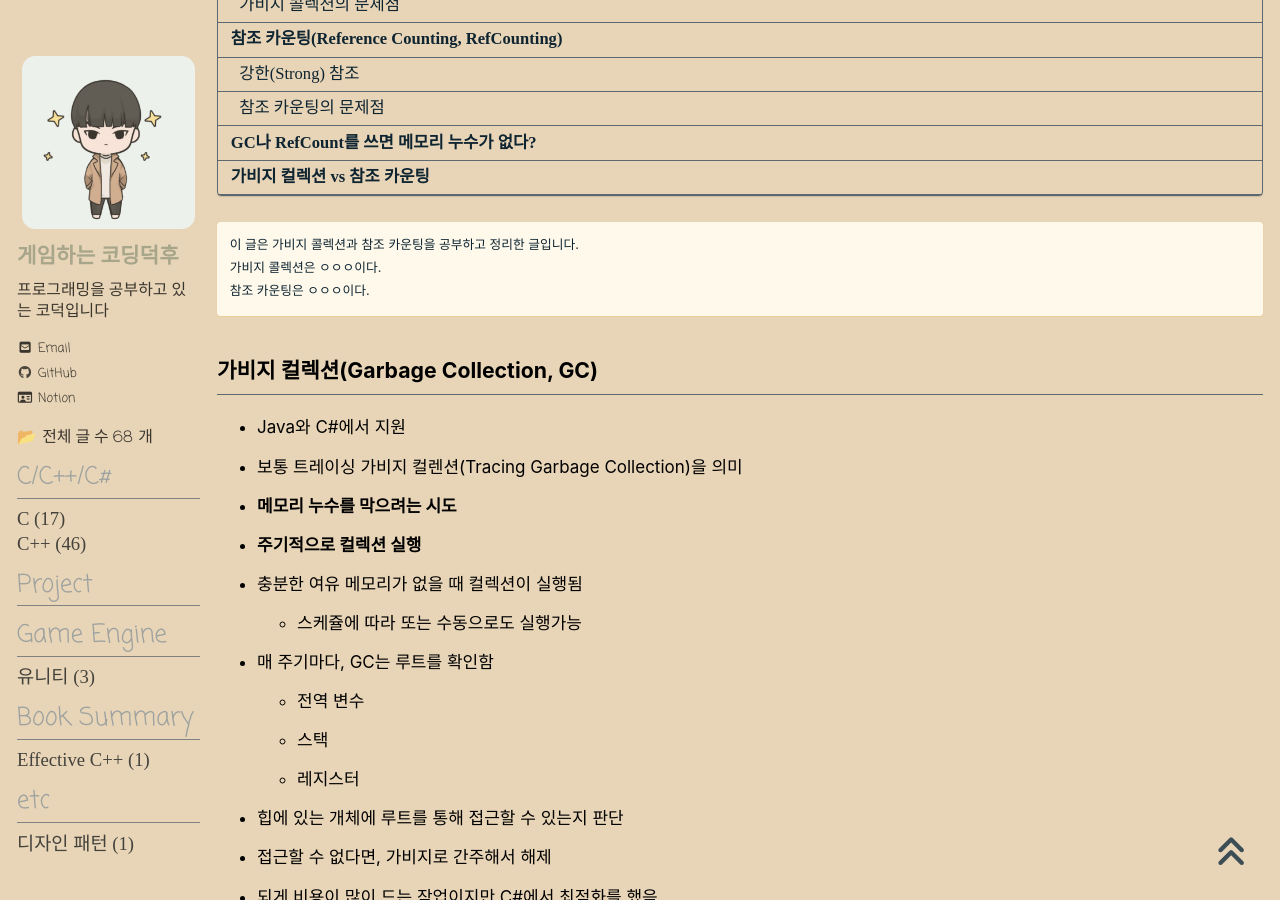
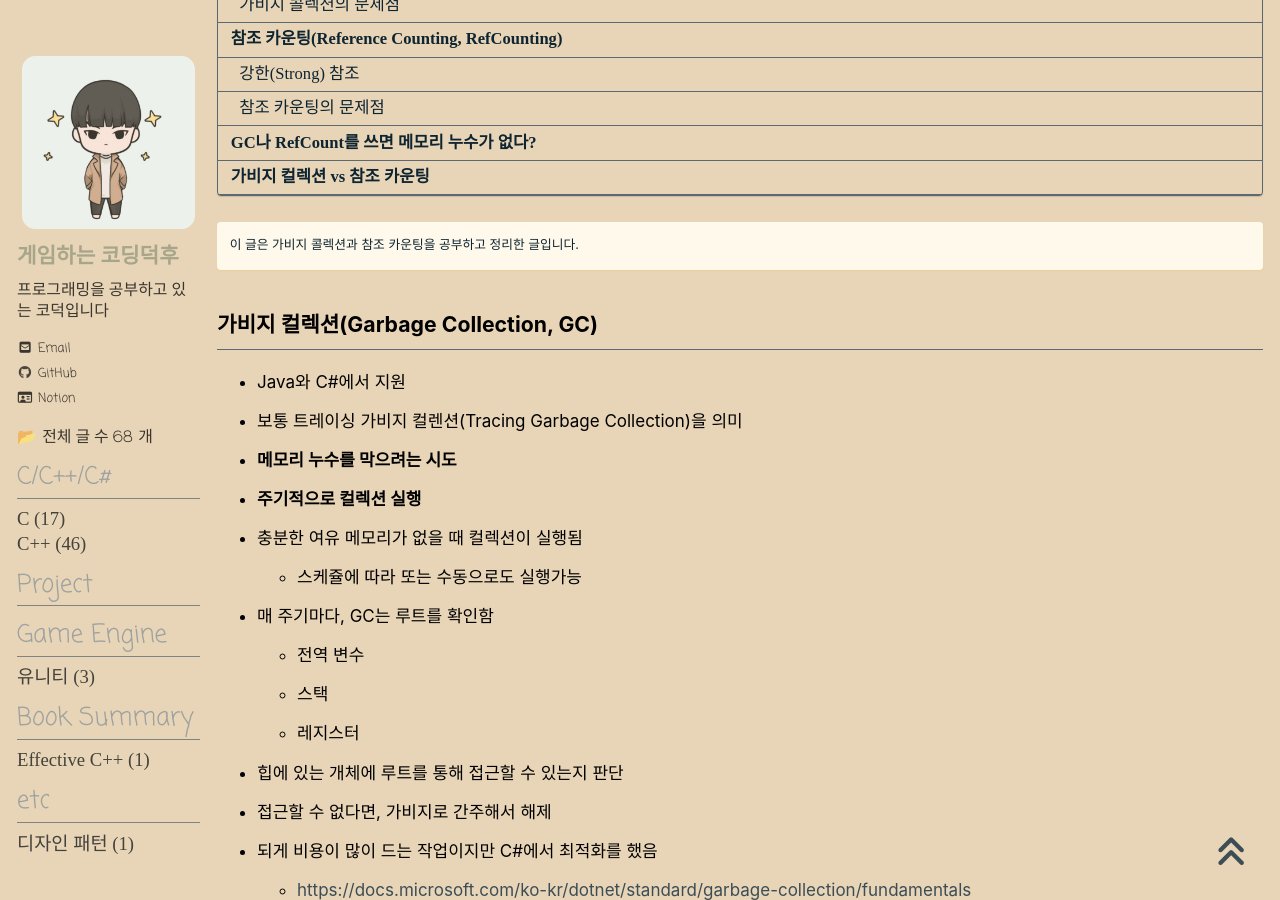
Before and after one commit to reoul/reoul.github.io, a Jekyll site: the page built from _posts/cpp/2022-06-08-cpp-45.md, in a window 1280 px wide and 900 px high, scrolled down 419 px. Built offline with Jekyll 4.4.1, drawn with Linux system fonts in a browser that asks for light colours; cached includes are drawn as plain includes; nearby versions of some CDN libraries; some web fonts are replaced; comment, search, counter and statistics services are not loaded; grey boxes are pictures that could not be loaded.

Commit message:
Modify C++ GC vs RefCounting

```diff
--- a/_posts/cpp/2022-06-08-cpp-45.md
+++ b/_posts/cpp/2022-06-08-cpp-45.md
@@ -17,9 +17,7 @@ lastmod: 2022-06-08T23:57:00+09:00
 ---
 
 <!-- description : 25자에서 160자 사이 -->
-이 글은 가비지 콜렉션과 참조 카운팅을 공부하고 정리한 글입니다.<br>
-가비지 콜렉션은 ㅇㅇㅇ이다.<br>
-참조 카운팅은 ㅇㅇㅇ이다.
+이 글은 가비지 콜렉션과 참조 카운팅을 공부하고 정리한 글입니다.
 {: .notice--warning}
 
 ## 가비지 컬렉션(Garbage Collection, GC)
```
